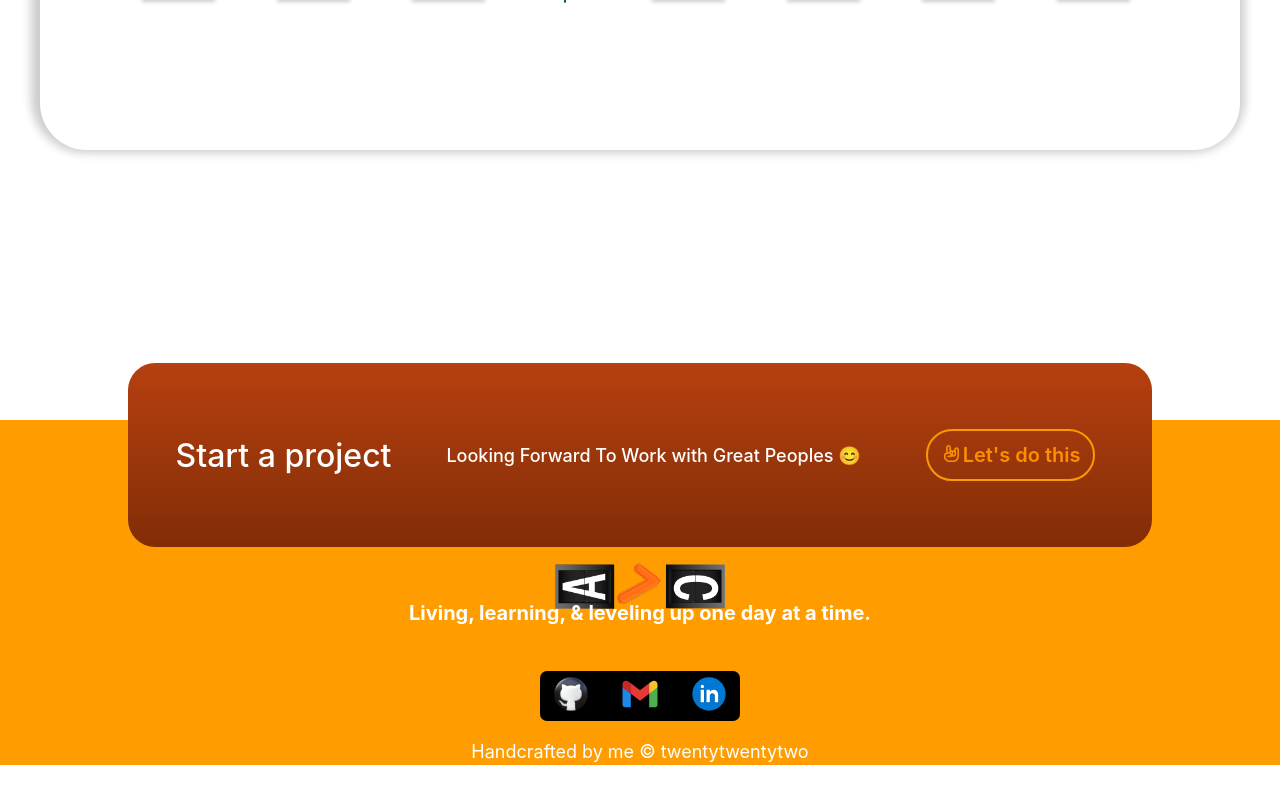
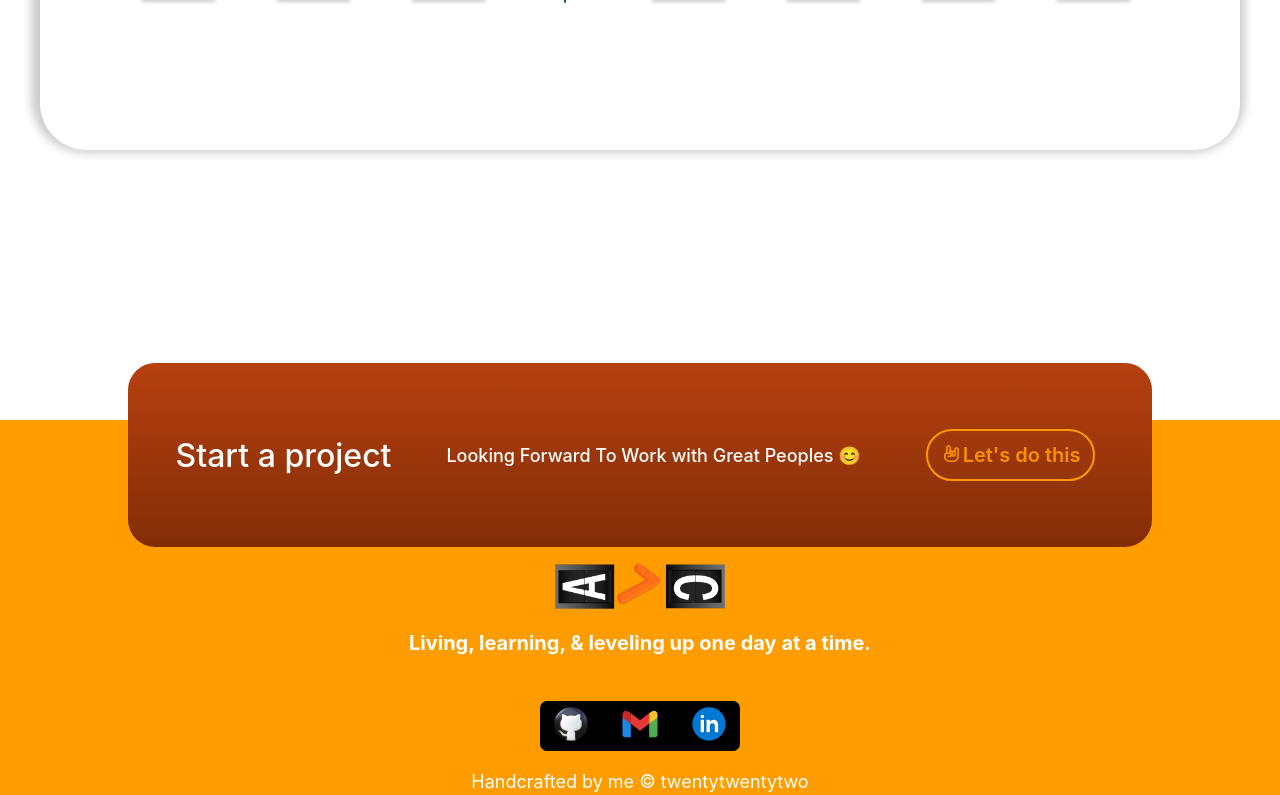
Before and after one commit to a7coder/A7Coder-Portfolio, a Next.js app: page / in a window 1280 px wide. Shown: the part 1781-2576 px from the top of the page. Before the commit the page ends 2546 px from the top, so only its background shows below. Built offline with nearby package versions, Linux system fonts and the light colour scheme.

Commit message:
almonstss

```diff
--- a/styles/globals.css
+++ b/styles/globals.css
@@ -122,7 +122,7 @@ h2 {
 }
 .quote {
   margin: 0 auto;
-  margin-top: -7.7rem;
+  margin-top: -47px;
   margin-bottom: 27px;
 
 }
@@ -282,7 +282,7 @@ padding: 10px 60px;
 }
 .quote {
   margin-bottom: 12.7px;
-  margin-top: -95.5px;
+
 
 }
 
@@ -306,7 +306,7 @@ padding: 10px 60px;
 }
 .quote {
   margin-bottom: 12.7px;
-  margin-top: -95.5px;
+
 
 }
 }
```
